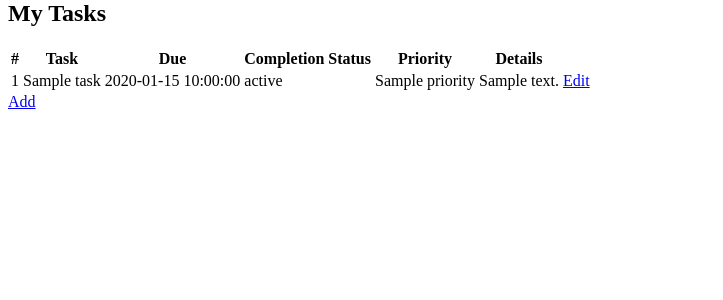
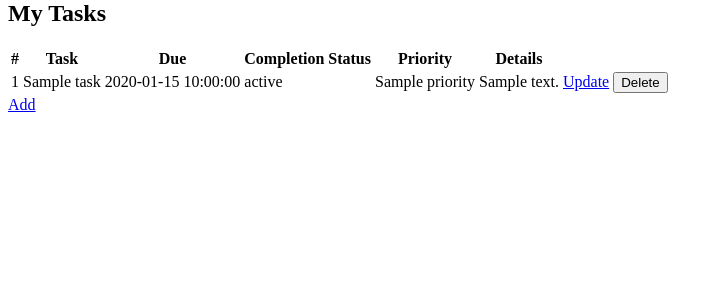
Before and after one commit to KhadijaAhmadova/cs50_final_project, a Flask app: template templates/index.html in a window 1280 px wide. Shown: the part 20-320 px from the top of the page, without its empty margins (0-723 px from the left). Run offline with Flask 3, Linux system fonts and the light colour scheme; the template is opened without the code that fills it: most values are stand-ins (such as "Sample title", 1, 10 or a date in 2020).

Commit message:
debugging

```diff
--- a/app.py
+++ b/app.py
@@ -11,6 +11,7 @@ app = Flask(__name__)
 app.config["SESSION_PERMANENT"] = False
 app.config["SESSION_TYPE"] = "filesystem"
 Session(app)
+
 
 @app.after_request
 def after_request(response):
@@ -58,11 +59,12 @@ def register():
 
         username = request.form.get("username")
         hash = generate_password_hash(request.form.get("password"))
-        cursor.execute("INSERT INTO users (username, hash) VALUES (?, ?)", username, hash)
+        cursor.execute("INSERT INTO users (username, hash) VALUES (?, ?)", (username, hash))
+
+        cursor.execute("SELECT id FROM users WHERE username = ?", username)
+        session["user_id"] = cursor.fetchone()[0]
+
         connection.commit()
-
-        session["user_id"] = rows[0]["id"]
-
         cursor.close()
         connection.close()
 
@@ -124,7 +126,7 @@ def add_task():
         connection = sqlite3.connect("database.db")
         cursor = connection.cursor()
 
-        cursor.execute("INSERT INTO tasks (task, due, completion_status, priority, details) VALUES (?, ?, ?, ?, ?)", task, due, completion_status, priority, details)
+        cursor.execute("INSERT INTO tasks (task, due, completion_status, priority, details) VALUES (?, ?, ?, ?, ?)", (task, due, completion_status, priority, details))
         connection.commit()
         cursor.close()
         connection.close()
@@ -132,17 +134,18 @@ def add_task():
         return redirect("/")
 
 
-@app.route("/update_task")
+@app.route("/update_task/<int:task_id>", methods=["GET", "POST"])
 @login_required
-def update_task():
+def update_task(task_id):
 
-    connection = sqlite3.connection("database.db")
+    connection = sqlite3.connect("database.db")
     cursor = connection.cursor()
 
     if request.method == "GET":
-        cursor.execute("SELECT * FROM tasks WHERE user_id = (?)", (session.get("user_id"),))
+        cursor.execute("SELECT * FROM tasks WHERE user_id = (?) AND id = (?)", (session.get("user_id"), task_id))
         task = cursor.fetchone()
         return render_template("update_task.html", task=task)
+
     elif request.method == "POST":
         task = request.form.get('task')
         due = request.form.get('due')
@@ -150,9 +153,26 @@ def update_task():
         priority = request.form.get('priority')
         details = request.form.get('details')
 
-        cursor.execute("INSERT INTO tasks (task, due, completion_status, priority, details) VALUES (?, ?, ?, ?, ?)", task, due, completion_status, priority, details)
+        cursor.execute("UPDATE tasks SET task=?, due=?, completion_status=?, priority=?, details=? WHERE id=?", (task, due, completion_status, priority, details, task_id))
+
         connection.commit()
         cursor.close()
         connection.close()
 
         return redirect("/")
+
+
+@app.route("/delete_task/<int:task_id>", methods=["POST"])
+@login_required
+def delete_task(task_id):
+
+    connection = sqlite3.connect("database.db")
+    cursor = connection.cursor()
+
+    cursor.execute("DELETE FROM tasks WHERE user_id = ? AND id = ?", (session.get("user_id"), task_id))
+    connection.commit()
+
+    cursor.close()
+    connection.close()
+
+    return redirect("/")
--- a/templates/index.html
+++ b/templates/index.html
@@ -24,10 +24,15 @@
                     <td>{{ task.completion_status}}</td>
                     <td>{{ task.priority}}</td>
                     <td>{{ task.details}}</td>
-                    <td><a href="{{ url_for('edit_task', task_id=task.id) }}">Edit</a></td>
+                    <td><a href="{{ url_for('update_task', task_id=task.id) }}">Update</a></td>
+                    <td>
+                        <form action="{{ url_for('delete_task', task_id=task.id) }}" method="post" onsubmit="return confirm('Are you sure you want to delete this task?');">
+                            <button type="submit" class="btn btn-danger">Delete</button>
+                        </form>
+                    </td>
                 </tr>
             {% endfor %}
         </tbody>
     </table>
-    <a href="{{ url_for('add_task') }}">Add</a>
+    <a href="/add_task">Add</a>
 {% endblock %}
--- a/templates/register.html
+++ b/templates/register.html
@@ -13,6 +13,6 @@
         <div class="mb-3">
             <input class="form-control mx-auto w-auto" id="confirmation" name="confirmation" placeholder="Confirm Password" type="text">
         </div>
-        <button class="btn btn-primary" type="submit">Log In</button>
+        <button class="btn btn-primary" type="submit">Register</button>
     </form>
 {% endblock %}
--- a/templates/update_task.html
+++ b/templates/update_task.html
@@ -3,7 +3,7 @@
 {% block title %}Update Task{% endblock %}
 
 {% block content %}
-<form action="{{ url_for('update_task') }}" method="post">
+<form action="/update_task" method="post">
     <label for="task">Task</label>
     <input type="text" name="task" id="task" value="{{ task.task }}">
     <br>
```
Also changed, not shown: requirements.txt (+3 -6 lines).
